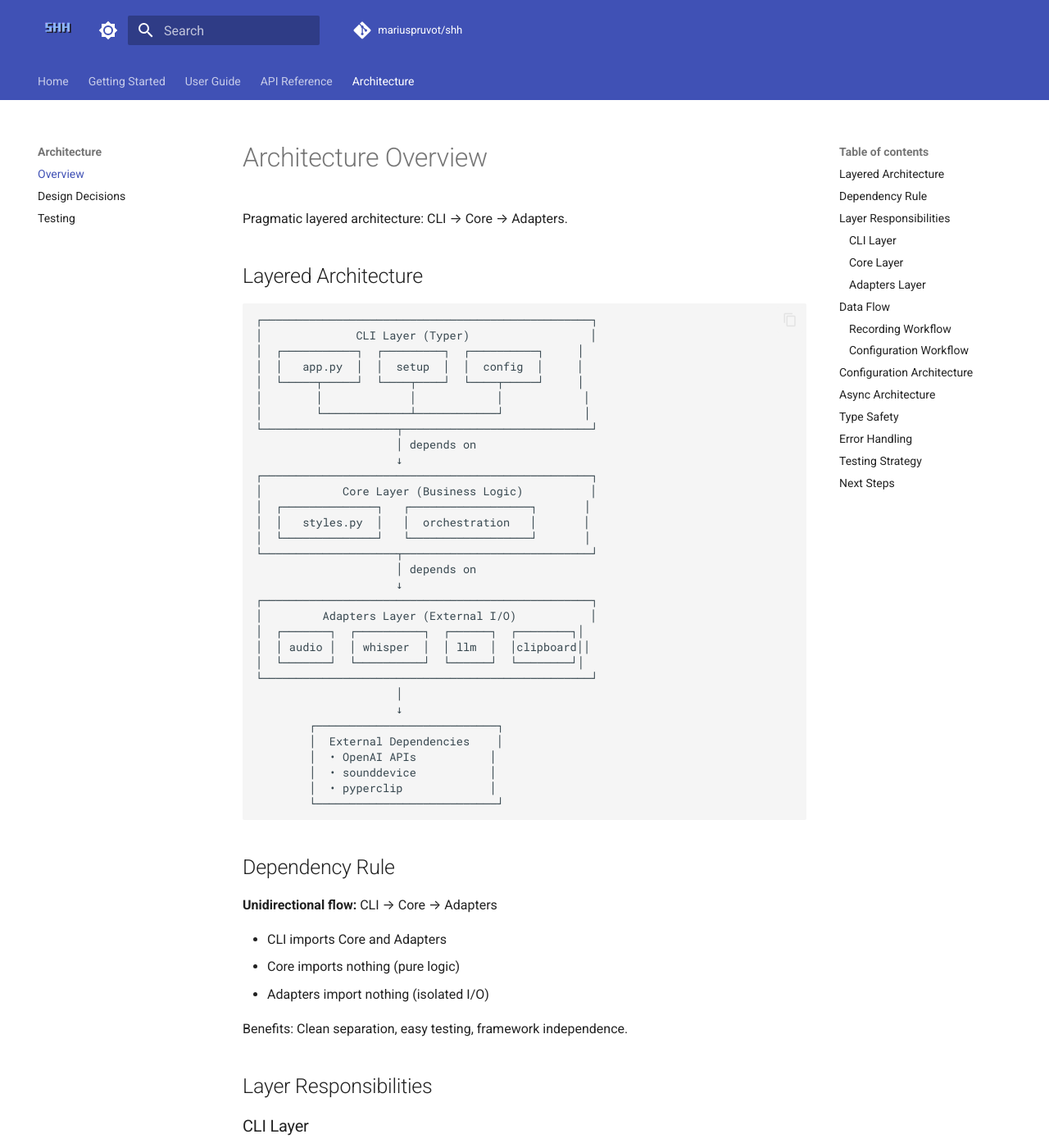
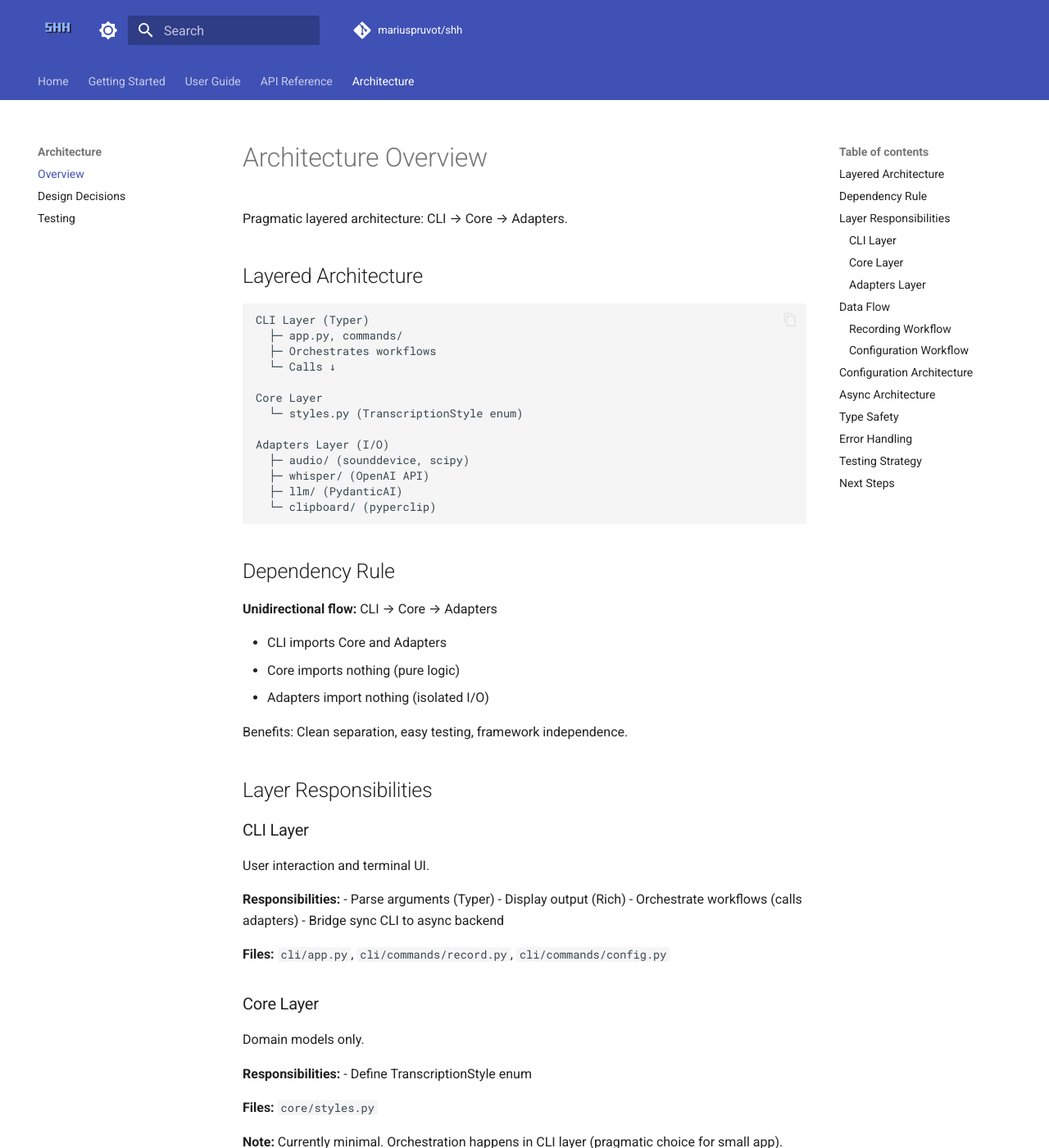
Before and after one commit to mariuspruvot/shh, an MkDocs documentation site: the page built from docs/architecture/overview.md, in a window 1280 px wide and 1400 px high. Shown: the whole window at 82% size. Built offline with MkDocs 1.6.1 and Material for MkDocs 9.7.7, drawn with Linux system fonts in a browser that asks for light colours; comment, search, counter and statistics services are not loaded; some of the changed text lies outside the part shown.

Commit message:
docs: fix architecture overview to match actual implementation

````diff
--- a/docs/architecture/overview.md
+++ b/docs/architecture/overview.md
@@ -5,38 +5,19 @@ Pragmatic layered architecture: CLI → Core → Adapters.
 ## Layered Architecture
 
 ```
-┌─────────────────────────────────────────────────┐
-│              CLI Layer (Typer)                  │
-│  ┌───────────┐  ┌─────────┐  ┌──────────┐     │
-│  │   app.py  │  │  setup  │  │  config  │     │
-│  └─────┬─────┘  └────┬────┘  └────┬─────┘     │
-│        │             │            │            │
-│        └─────────────┴────────────┘            │
-└────────────────────┬────────────────────────────┘
-                     │ depends on
-                     ↓
-┌─────────────────────────────────────────────────┐
-│            Core Layer (Business Logic)          │
-│  ┌──────────────┐   ┌──────────────────┐       │
-│  │   styles.py  │   │  orchestration   │       │
-│  └──────────────┘   └──────────────────┘       │
-└────────────────────┬────────────────────────────┘
-                     │ depends on
-                     ↓
-┌─────────────────────────────────────────────────┐
-│         Adapters Layer (External I/O)           │
-│  ┌───────┐  ┌──────────┐  ┌──────┐  ┌────────┐│
-│  │ audio │  │ whisper  │  │ llm  │  │clipboard││
-│  └───────┘  └──────────┘  └──────┘  └────────┘│
-└─────────────────────────────────────────────────┘
-                     │
-                     ↓
-        ┌───────────────────────────┐
-        │  External Dependencies    │
-        │  • OpenAI APIs           │
-        │  • sounddevice           │
-        │  • pyperclip             │
-        └───────────────────────────┘
+CLI Layer (Typer)
+  ├─ app.py, commands/
+  ├─ Orchestrates workflows
+  └─ Calls ↓
+
+Core Layer
+  └─ styles.py (TranscriptionStyle enum)
+
+Adapters Layer (I/O)
+  ├─ audio/ (sounddevice, scipy)
+  ├─ whisper/ (OpenAI API)
+  ├─ llm/ (PydanticAI)
+  └─ clipboard/ (pyperclip)
 ```
 
 ## Dependency Rule
@@ -55,40 +36,37 @@ Benefits: Clean separation, easy testing, framework independence.
 
 User interaction and terminal UI.
 
-**Key responsibilities:**
+**Responsibilities:**
 - Parse arguments (Typer)
 - Display output (Rich)
-- Orchestrate workflows
+- Orchestrate workflows (calls adapters)
 - Bridge sync CLI to async backend
 
-**Main files:** `cli/app.py`, `cli/commands/`
+**Files:** `cli/app.py`, `cli/commands/record.py`, `cli/commands/config.py`
 
 ### Core Layer
 
-Business logic and domain models.
+Domain models only.
 
-**Key responsibilities:**
-- Define domain models (TranscriptionStyle)
-- Business rules (when to format/translate)
-- Pure logic, no I/O
-- Framework-agnostic
+**Responsibilities:**
+- Define TranscriptionStyle enum
 
-**Main files:** `core/styles.py`
+**Files:** `core/styles.py`
 
-**Dependencies:** Standard library, Pydantic types only
+**Note:** Currently minimal. Orchestration happens in CLI layer (pragmatic choice for small app).
 
 ### Adapters Layer
 
-All external I/O and integrations.
+All external I/O.
 
-**Key responsibilities:**
+**Responsibilities:**
 - Audio recording (sounddevice)
 - WAV file I/O (scipy)
-- Whisper API (httpx)
+- Whisper API (AsyncOpenAI)
 - LLM formatting (PydanticAI)
 - Clipboard (pyperclip)
 
-**Main files:** `adapters/audio/`, `adapters/whisper/`, `adapters/llm/`, `adapters/clipboard/`
+**Files:** `adapters/audio/recorder.py`, `adapters/whisper/client.py`, `adapters/llm/formatter.py`, `adapters/clipboard/manager.py`
 
 ## Data Flow
 
````
Also changed, not shown: other parts of docs/architecture/overview.md (+4 -7 lines).
